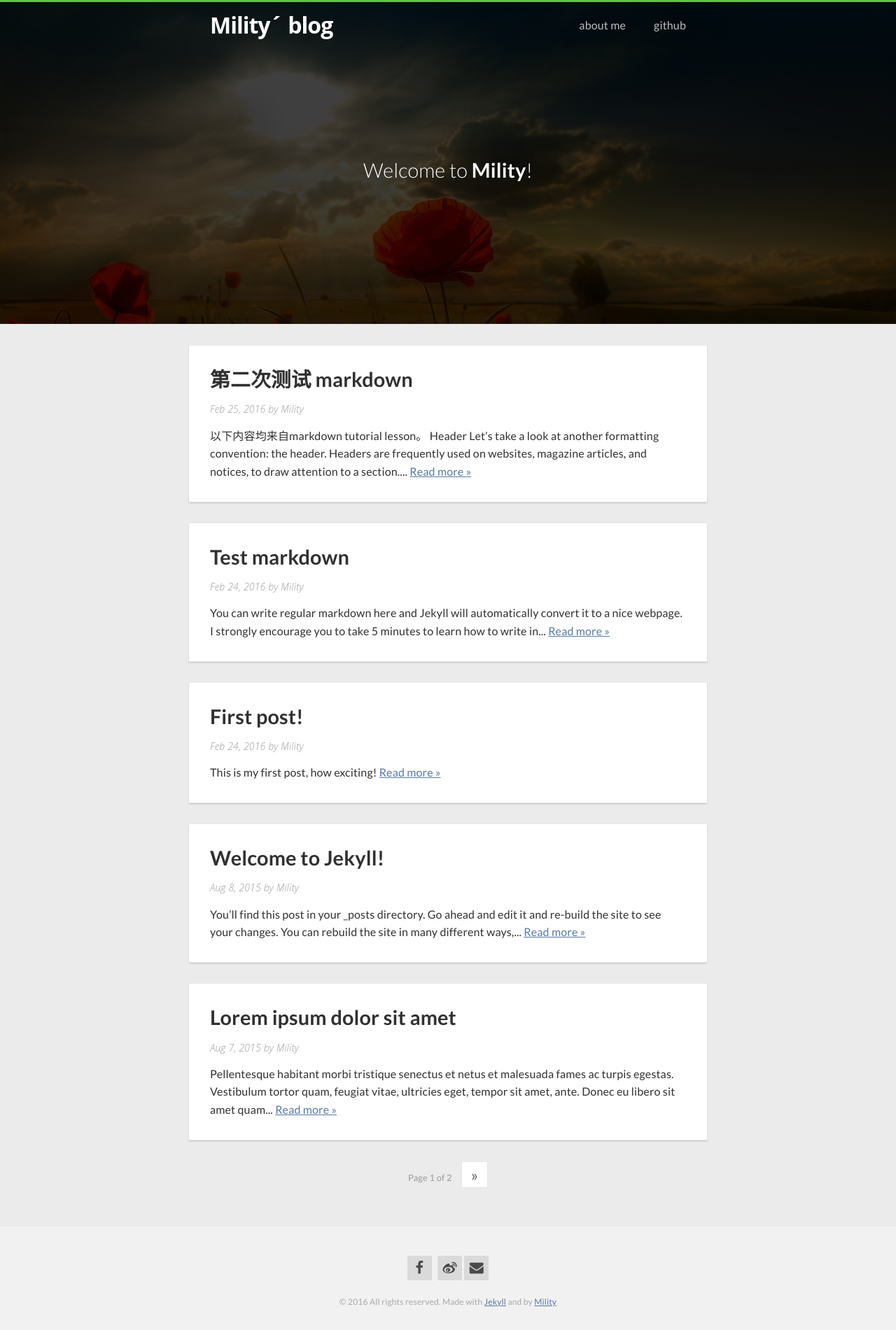
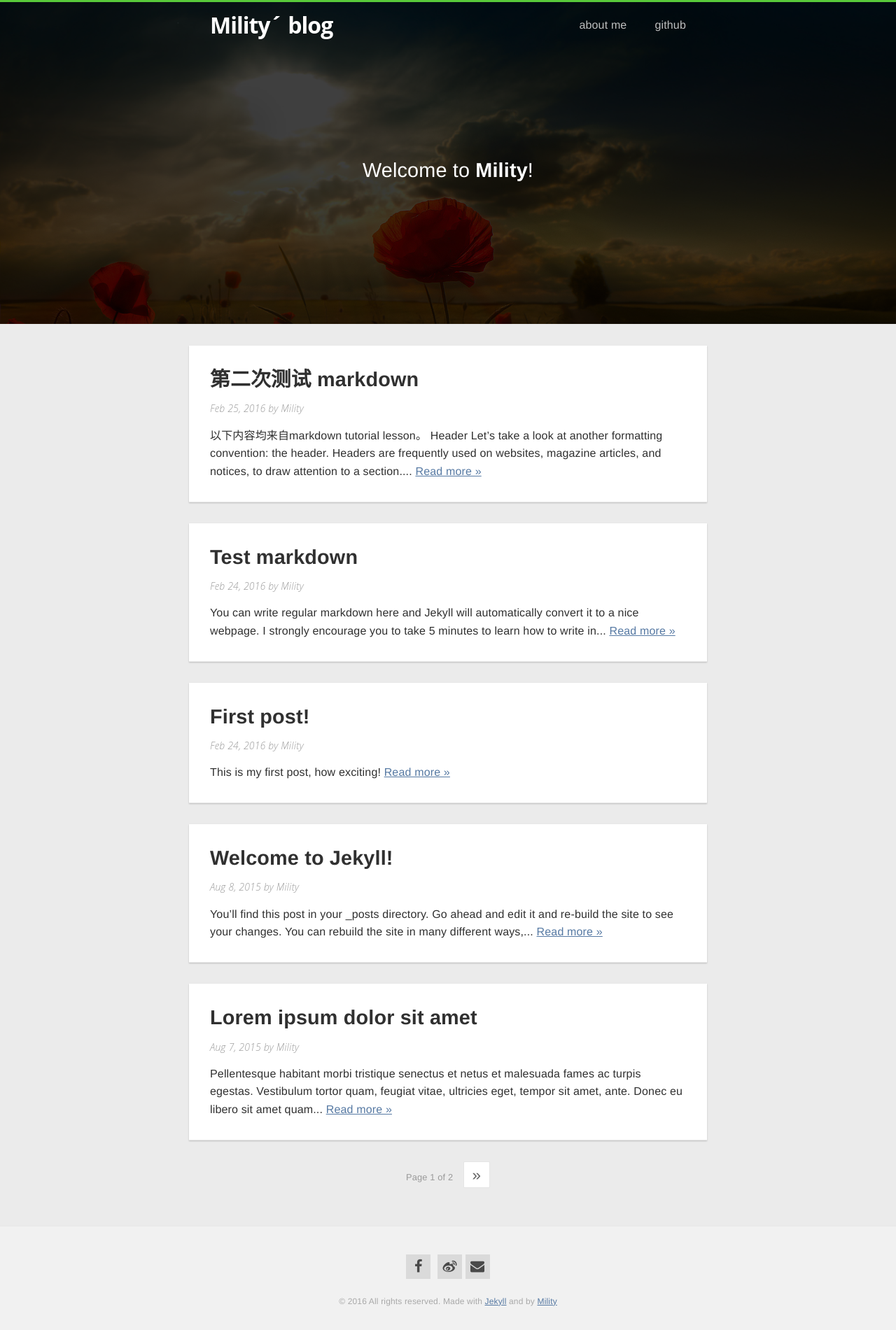
Before and after one commit to Mility/Mility.github.io, a Jekyll site: the page built from index.html, in a window 1280 px wide. Shown: the whole page at 70% size. Built offline with Jekyll 4.4.1, drawn with Linux system fonts in a browser that asks for light colours; nearby versions of some CDN libraries; the list of posts is cut into pages by our own code.

Commit message:
Update _variables.scss

```diff
--- a/_sass/_variables.scss
+++ b/_sass/_variables.scss
@@ -5,7 +5,7 @@
 @import url("//maxcdn.bootstrapcdn.com/font-awesome/4.4.0/css/font-awesome.min.css");
 
 // Our variables
-$font-family-base  : "PingHei", "Lato", Helvetica, Arial, sans-serif !default;
+$font-family-base  : "PingHei", Helvetica, Arial, sans-serif !default;
 $font-family-serif : "Lora", serif !default;
 $font-size-base    : 16px !default;
 $line-height-base  : 1.6 !default;
```
